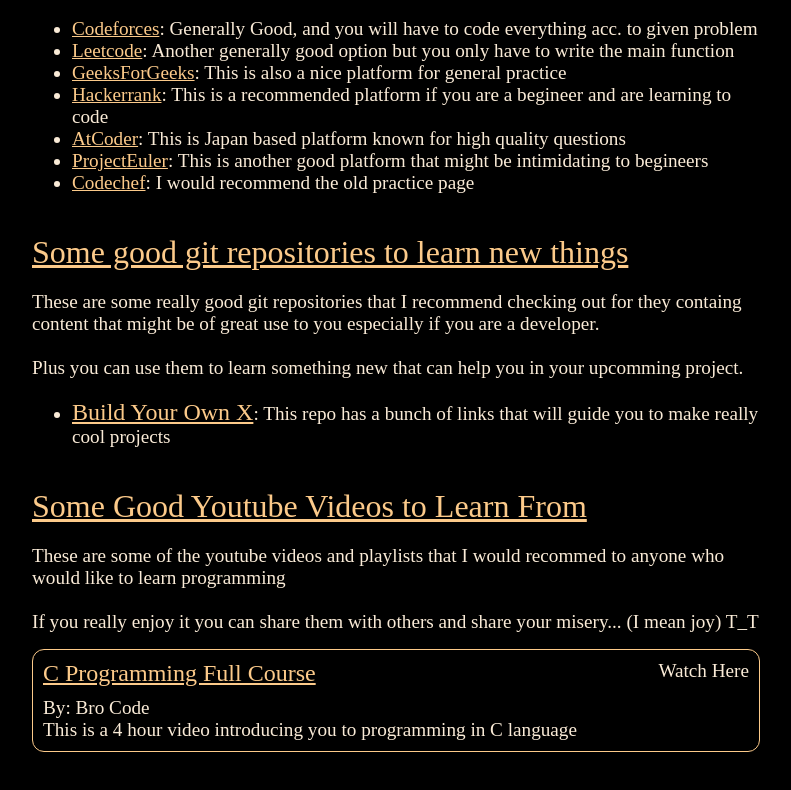
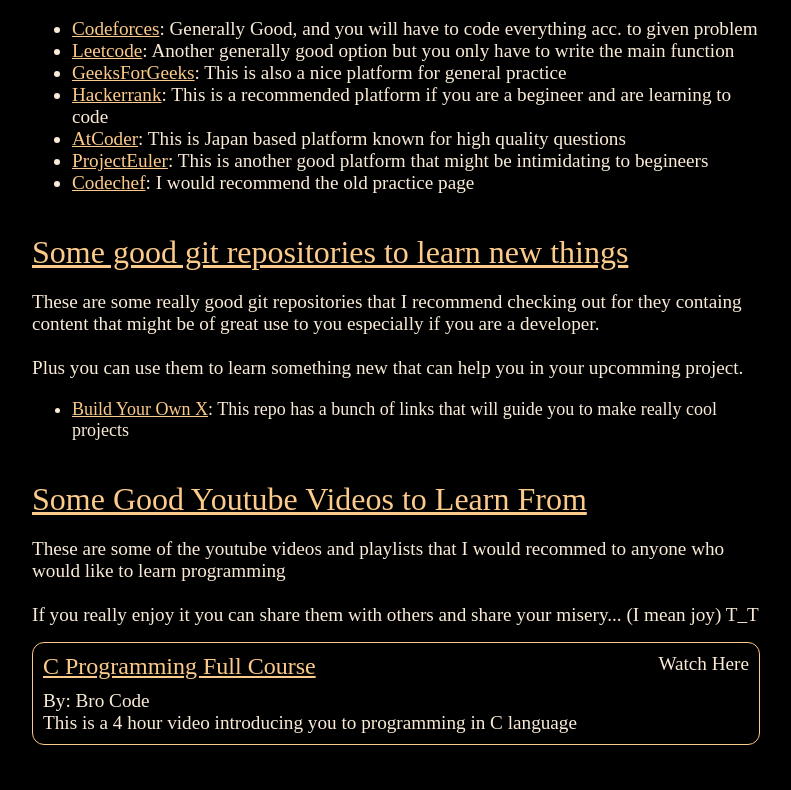
Before and after one commit to JayArindamMaity/jayarindammaity.github.io, a React (Vite) app: page /#/learning in a window 1280 px wide. Shown: the part 642-1432 px from the top of the page, without its empty margins (244-1035 px from the left). Built offline with nearby package versions, Linux system fonts and the light colour scheme.

Commit message:
font fixes

```diff
--- a/src/components/gitrepos/gitrepos.css
+++ b/src/components/gitrepos/gitrepos.css
@@ -1,5 +1,9 @@
+.repo-main {
+  font-size: large;
+}
+
 .repo-button {
-  font-size: x-large;
+  /* font-size: x-large; */
   color: rgb(252, 202, 138);
 }
 
```
